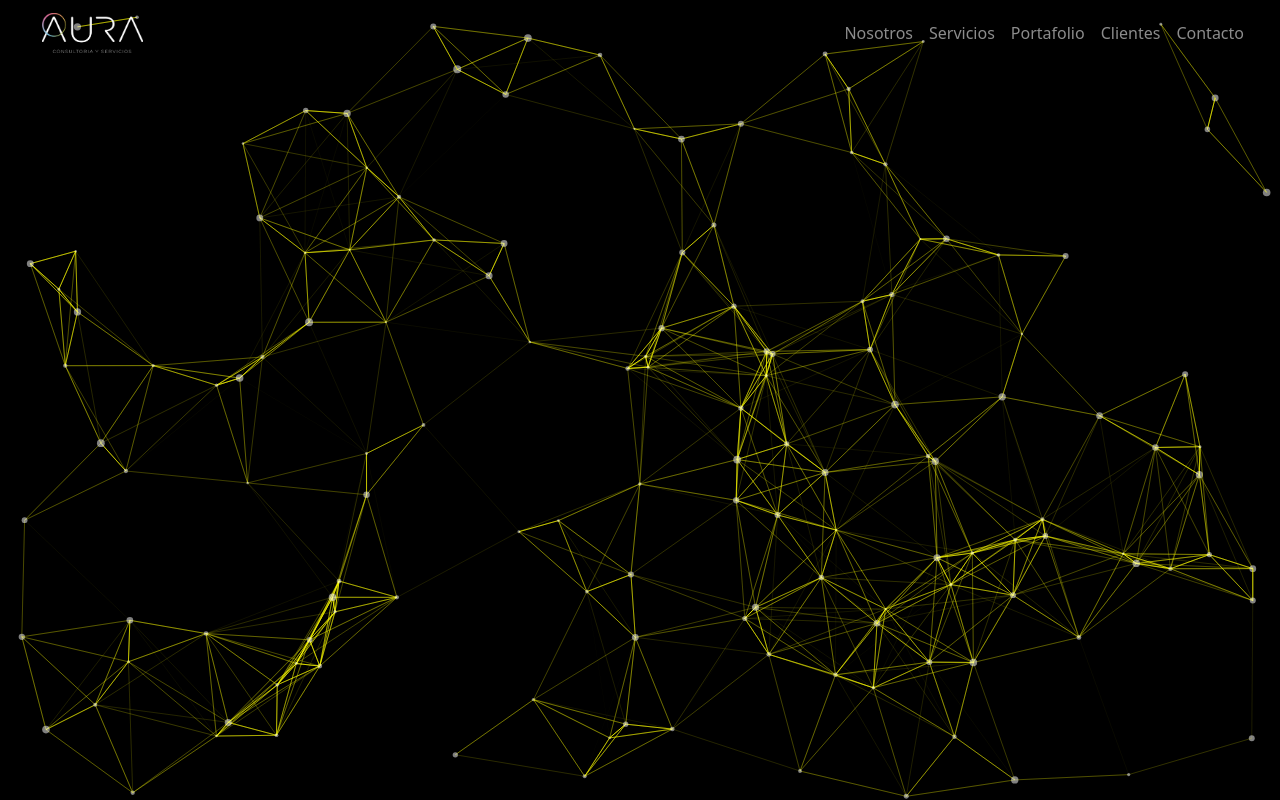
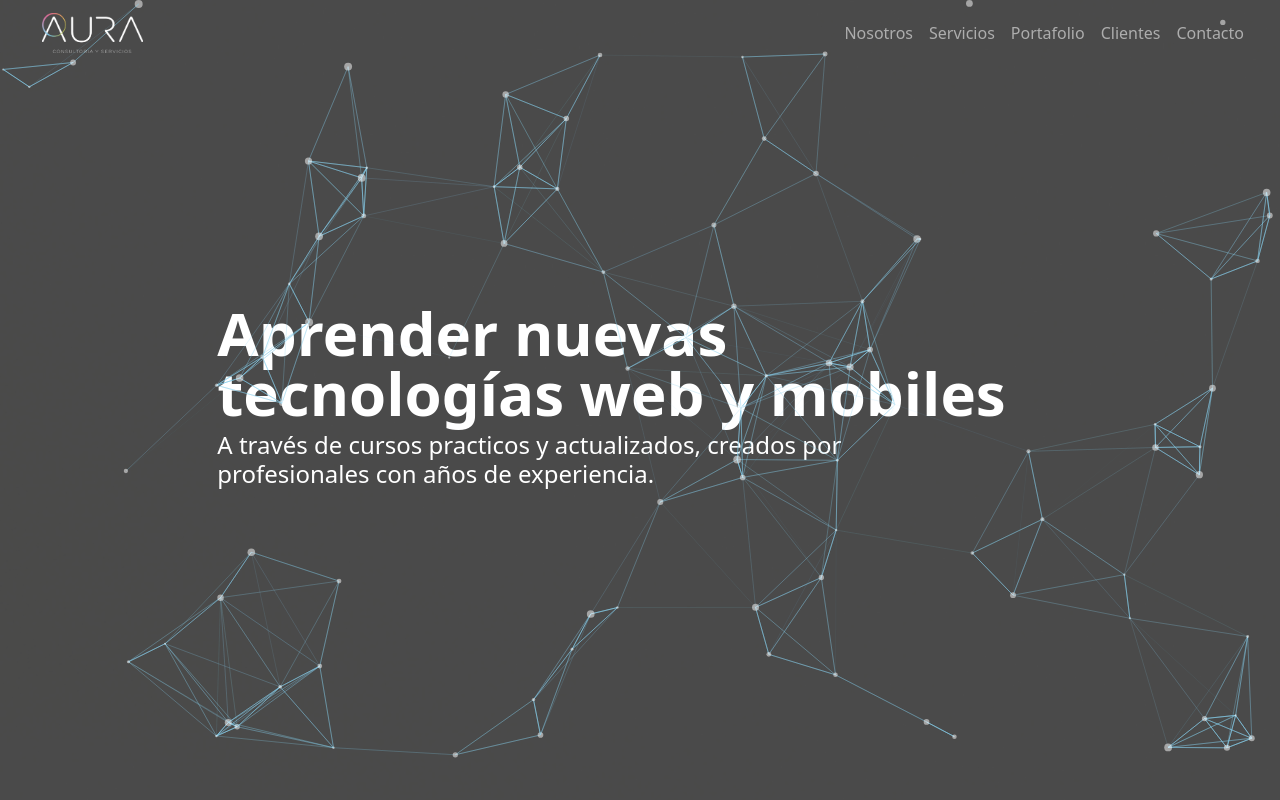
Before and after one commit to davidmartinezhi/aura-web, a React (Create React App) app: page / in a window 1280 px wide. Built offline with nearby package versions, Linux system fonts and the light colour scheme.

Commit message:
background interactivo agregado

```diff
--- a/src/components/web/MainBannerParticles/MainBannerParticles.js
+++ b/src/components/web/MainBannerParticles/MainBannerParticles.js
@@ -1,6 +1,9 @@
-import React from 'react'
+import React from "react";
 import Particles from "react-tsparticles";
 import { loadFull } from "tsparticles";
+import { Container, Row, Col } from "react-bootstrap";
+
+import './MainBannerParticles.scss'
 
 export default function MainBannerParticles() {
   const particlesInit = async (main) => {
@@ -16,6 +19,21 @@ export default function MainBannerParticles() {
     console.log(container);
   };
   return (
+    <Container fluid className="main-banner-p">
+    <div className="main-banner-p__dark">
+        <Row>
+          <Col xs={2} />
+          <Col xs={8}>
+            <h2>
+              Aprender nuevas <br /> tecnologías web y mobiles
+            </h2>
+            <h3>
+              A través de cursos practicos y actualizados, creados por <br />
+              profesionales con años de experiencia.
+            </h3>
+          </Col>
+          <Col xs={2} />
+        </Row>
         <Particles
         id="tsparticles"
         init={particlesInit}
@@ -23,7 +41,7 @@ export default function MainBannerParticles() {
         options={{
           background: {
             color: {
-                value: "#000",
+              value: "transparent",
             },
           },
           fpsLimit: 60,
@@ -51,11 +69,18 @@ export default function MainBannerParticles() {
           },
           particles: {
             color: {
-                value: ["#ffffff"],
+              value: ["#fff"],
             },
             links: {
-                color: ["#ffffff", "#87CEEB", "#ffff00", "#ffa500", "#FE9AB6", "#F0560D", "#90E0F7"],
-                //white, sky blue, yellow, orange, pink, intense orange, blue
+              color: [
+                "#fff",
+                "#87CEEB",
+                "#ffff00",
+                "#ffa500",
+                "#FE9AB6",
+                "#90E0F7",
+              ],
+              //white, sky blue, yellow, orange, pink, blue
               distance: 150,
               enable: true,
               opacity: 0.7,
@@ -79,7 +104,7 @@ export default function MainBannerParticles() {
                 enable: true,
                 area: 800,
               },
-                value: 120,
+              value: 80,
             },
             opacity: {
               value: 0.5,
@@ -93,6 +118,13 @@ export default function MainBannerParticles() {
           },
           detectRetina: true,
         }}
-        />
+      >
+
+      </Particles>
+      </div>
+
+
+          </Container>
+
   );
-    };
+}
--- /dev/null
+++ b/src/components/web/MainBannerParticles/MainBannerParticles.scss
@@ -0,0 +1,39 @@
+
+.main-banner-p{
+    position: relative;
+    height: 100vh;
+    width: 100vw;
+    background-image: url('../../../assets/img/dune.jpg');
+    background-repeat: no-repeat;
+    background-size: cover;
+    background-position: center top;
+    overflow: hidden;
+
+    &__dark{
+        position: absolute;
+        top: 0;
+        left: 0;
+        width: 100%;
+        height: 100%;
+        background-color: rgba(0,0,0,0.7);
+    }
+
+    .row{
+        display: flex;
+        align-items: center;
+        height: 100%;
+        z-index: 1;
+
+        h2{
+            color: #fff;
+            font-size: 60px;
+            font-weight: bold;
+            line-height: 1;
+        }
+
+        h3{
+            color: #fff;
+            font-size: 24px;
+        }
+    }
+}
```
Also changed, not shown: src/assets/img/dune.jpg (added). Lines whose indentation alone changed are shown as unchanged.
